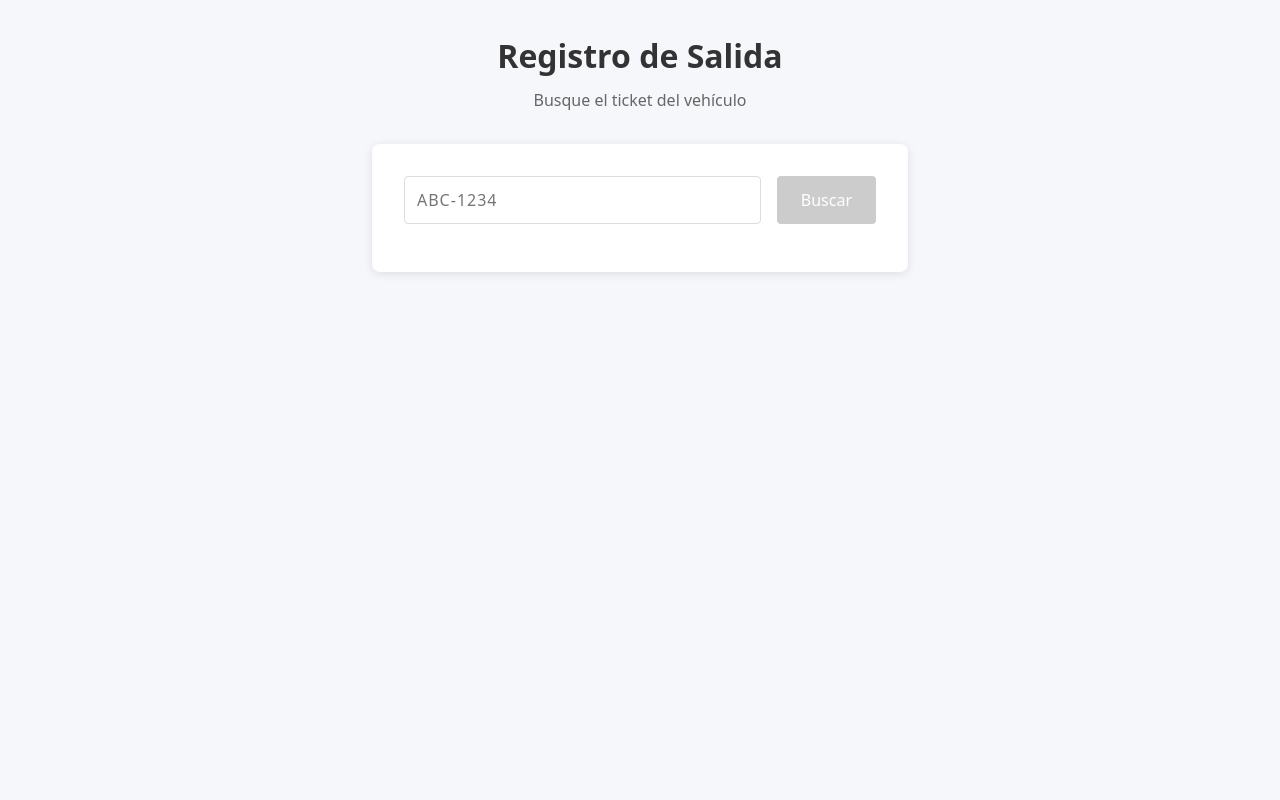
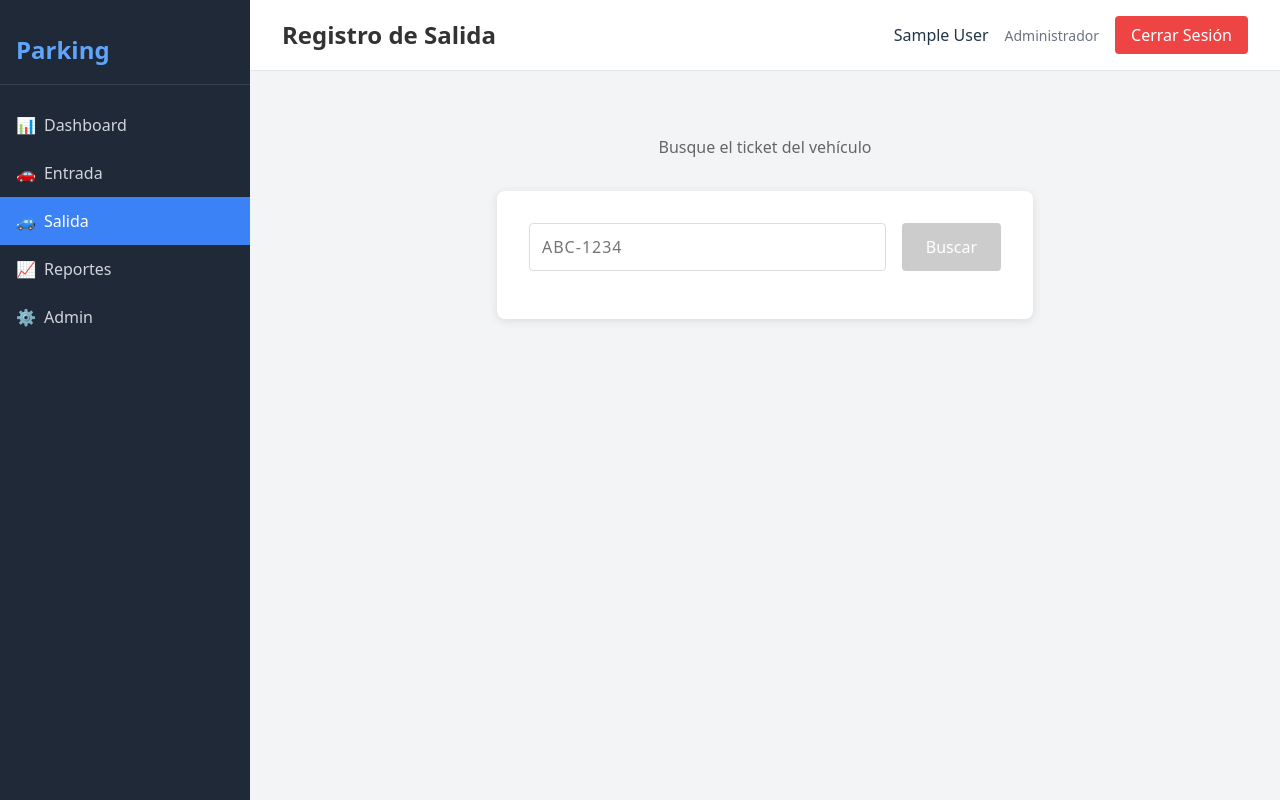
Before and after one commit to jcarloshg/Parking-Web-App, a Vue app in the folder frontend/: page /exit in a window 1280 px wide. Built offline with nearby package versions, Linux system fonts and the light colour scheme; sample sign-in values are in the browser's storage.

Commit message:
fix the table where are list the vehicles

```diff
--- a/frontend/src/api/parking.ts
+++ b/frontend/src/api/parking.ts
@@ -15,7 +15,7 @@ export interface ReportSummary {
   ingresos_dia: number
   ultimos_tickets?: Array<{
     id: number
-    plate: string
+    plate_number: string
     vehicle_type: string
     entry_time: string
     parking_space?: {
--- a/frontend/src/views/Dashboard.vue
+++ b/frontend/src/views/Dashboard.vue
@@ -93,7 +93,7 @@
               </thead>
               <tbody>
                 <tr v-for="ticket in validTickets" :key="ticket.id">
-                  <td>{{ ticket.plate }}</td>
+                  <td>{{ ticket.plate_number }}</td>
                   <td>{{ ticket.vehicle_type }}</td>
                   <td>{{ ticket.parking_space?.number ?? '-' }}</td>
                   <td>{{ formatDate(ticket.entry_time) }}</td>
--- a/frontend/src/views/Exit.vue
+++ b/frontend/src/views/Exit.vue
@@ -1,7 +1,46 @@
 <template>
+  <div class="dashboard-layout">
+    <aside class="sidebar">
+      <div class="logo">
+        <h2>Parking</h2>
+      </div>
+      <nav class="nav-menu">
+        <router-link to="/dashboard" class="nav-item" :class="{ active: $route.path === '/dashboard' }">
+          <span class="icon">📊</span>
+          Dashboard
+        </router-link>
+        <router-link to="/entry" class="nav-item" :class="{ active: $route.path === '/entry' }">
+          <span class="icon">🚗</span>
+          Entrada
+        </router-link>
+        <router-link to="/exit" class="nav-item" :class="{ active: $route.path === '/exit' }">
+          <span class="icon">🚙</span>
+          Salida
+        </router-link>
+        <router-link v-if="canViewReports" to="/reports" class="nav-item" :class="{ active: $route.path === '/reports' }">
+          <span class="icon">📈</span>
+          Reportes
+        </router-link>
+        <router-link v-if="isAdmin" to="/admin" class="nav-item" :class="{ active: $route.path === '/admin' }">
+          <span class="icon">⚙️</span>
+          Admin
+        </router-link>
+      </nav>
+    </aside>
+
+    <div class="main-content">
+      <header class="header">
+        <h1>Registro de Salida</h1>
+        <div class="user-info" v-if="authStore.user">
+          <span class="user-name">{{ userName }}</span>
+          <span class="user-role">{{ userRole }}</span>
+          <button @click="handleLogout" class="logout-btn">Cerrar Sesión</button>
+        </div>
+      </header>
+
+      <main class="content">
         <div class="exit-page">
           <div class="page-header">
-      <h1>Registro de Salida</h1>
             <p class="subtitle">Busque el ticket del vehículo</p>
           </div>
 
@@ -112,15 +151,41 @@
             </button>
           </div>
         </div>
+      </main>
+    </div>
+  </div>
 </template>
 
 <script setup lang="ts">
-import { ref } from 'vue'
+import { ref, computed } from 'vue'
+import { useRouter } from 'vue-router'
+import { useAuthStore } from '@/stores/auth'
 import { ticketsApi, type Ticket, type TicketCalculation } from '@/api/tickets'
 import { paymentsApi, type Payment } from '@/api/payments'
 import PlateInput from '@/components/PlateInput.vue'
 import TicketCard from '@/components/TicketCard.vue'
 import PaymentForm from '@/components/PaymentForm.vue'
+
+const router = useRouter()
+const authStore = useAuthStore()
+
+const isAdmin = computed(() => authStore.user?.role === 'admin')
+const canViewReports = computed(() => authStore.user?.role === 'admin' || authStore.user?.role === 'supervisor')
+const userName = computed(() => authStore.user?.name ?? 'Usuario')
+const userRole = computed(() => {
+  if (!authStore.user) return ''
+  const roles: Record<string, string> = {
+    admin: 'Administrador',
+    cajero: 'Cajero',
+    supervisor: 'Supervisor'
+  }
+  return roles[authStore.user.role] ?? authStore.user.role
+})
+
+const handleLogout = async () => {
+  await authStore.logout()
+  router.push('/login')
+}
 
 const searchPlate = ref('')
 const loading = ref(false)
@@ -412,4 +477,125 @@ h2 {
 .reset-button:hover {
   background-color: #5a6268;
 }
+
+.dashboard-layout {
+  display: flex;
+  min-height: 100vh;
+  background-color: #f3f4f6;
+}
+
+.sidebar {
+  width: 250px;
+  background-color: #1f2937;
+  color: white;
+  padding: 1rem 0;
+}
+
+.sidebar .logo {
+  padding: 1rem;
+  border-bottom: 1px solid #374151;
+}
+
+.sidebar .logo h2 {
+  margin: 0;
+  color: #60a5fa;
+}
+
+.nav-menu {
+  padding: 1rem 0;
+}
+
+.nav-item {
+  display: flex;
+  align-items: center;
+  padding: 0.75rem 1rem;
+  color: #d1d5db;
+  text-decoration: none;
+  transition: background-color 0.2s;
+}
+
+.nav-item:hover {
+  background-color: #374151;
+}
+
+.nav-item.active {
+  background-color: #3b82f6;
+  color: white;
+}
+
+.nav-item .icon {
+  margin-right: 0.5rem;
+}
+
+.main-content {
+  flex: 1;
+  display: flex;
+  flex-direction: column;
+}
+
+.header {
+  display: flex;
+  justify-content: space-between;
+  align-items: center;
+  padding: 1rem 2rem;
+  background-color: white;
+  border-bottom: 1px solid #e5e7eb;
+}
+
+.header h1 {
+  margin: 0;
+  font-size: 1.5rem;
+}
+
+.user-info {
+  display: flex;
+  align-items: center;
+  gap: 1rem;
+}
+
+.user-name {
+  font-weight: 500;
+}
+
+.user-role {
+  color: #6b7280;
+  font-size: 0.875rem;
+}
+
+.logout-btn {
+  padding: 0.5rem 1rem;
+  background-color: #ef4444;
+  color: white;
+  border: none;
+  border-radius: 4px;
+  cursor: pointer;
+}
+
+.logout-btn:hover {
+  background-color: #dc2626;
+}
+
+.content {
+  flex: 1;
+  padding: 2rem;
+}
+
+.exit-page {
+  max-width: 600px;
+  margin: 0 auto;
+}
+
+.page-header {
+  text-align: center;
+  margin-bottom: 2rem;
+}
+
+.page-header h1 {
+  color: #333;
+  margin-bottom: 0.5rem;
+}
+
+.subtitle {
+  color: #666;
+}
 </style>
```
Lines whose indentation alone changed are shown as unchanged.
